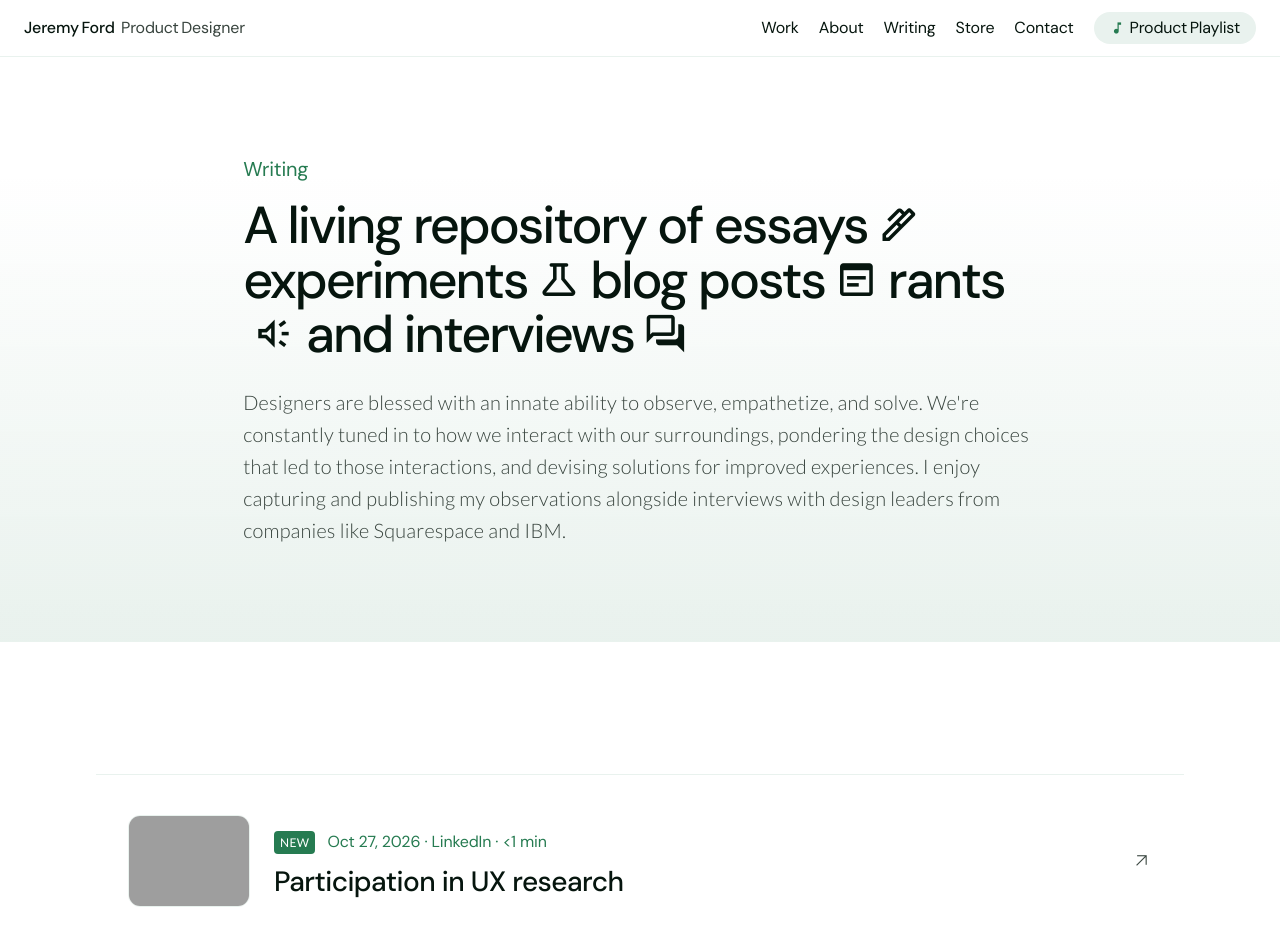
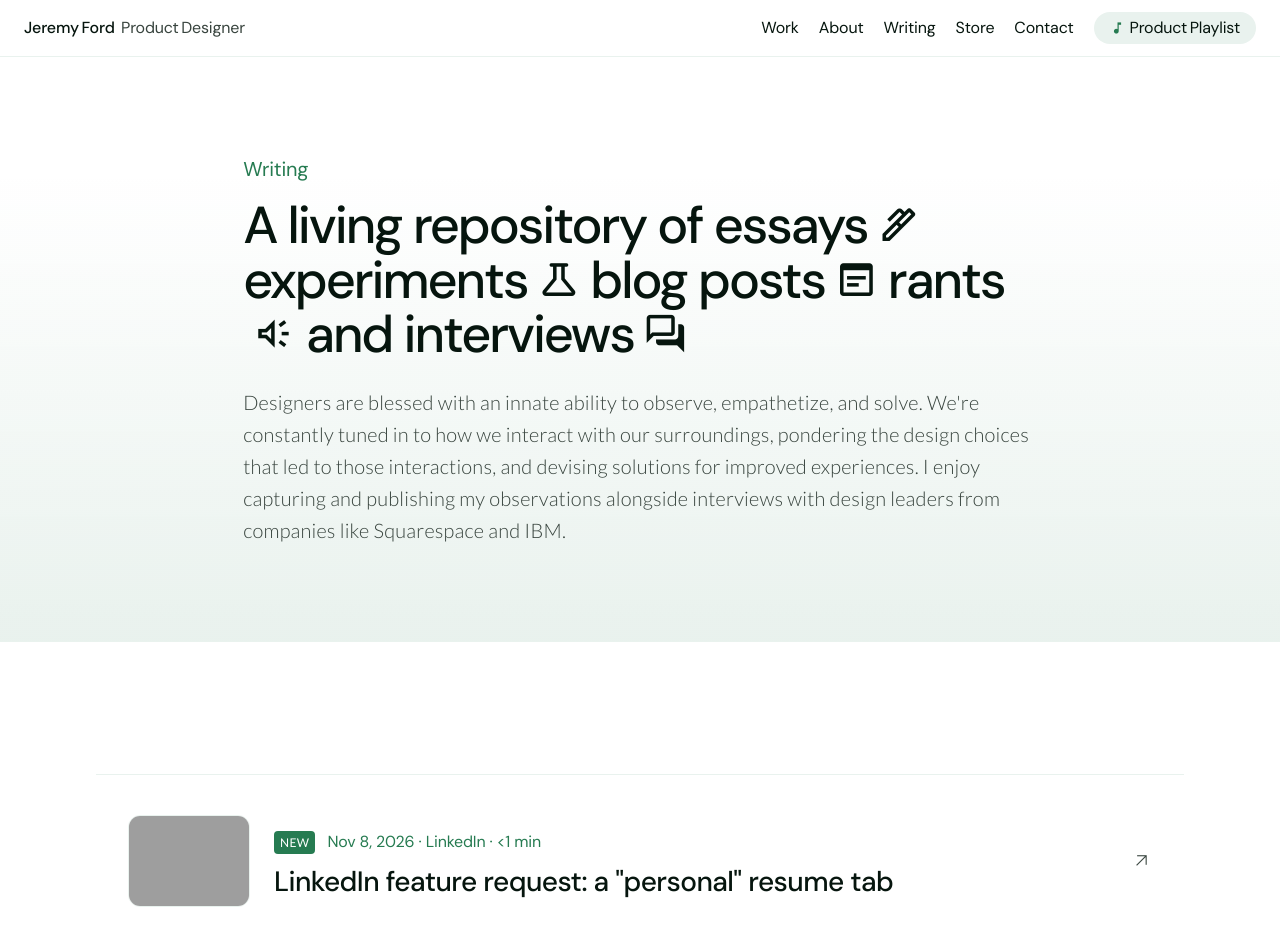
Before and after one commit to jereford/jeremy-ford, a website: page writing.html in a window 1280 px wide. Shown: the top 945 px of the page. Drawn offline with nearby package versions, Linux system fonts and the light colour scheme; grey boxes are pictures that could not be loaded; a web font is replaced by a local one.

Commit message:
new writing

```diff
--- a/writing.html
+++ b/writing.html
@@ -58,13 +58,23 @@
         <div class="project fade-in" style="padding-top: 3rem;"> <!-- START DIV PROJECT -->
           <div class="project_title writing"> <!-- START PROJECT TITLE -->
               <ul class="writing-list">
+                <a href="https://lnkd.in/p/eP-NHxkm" target="_blank">
+                  <li style="border-bottom: 0px;">
+                    <img src="images/writing/writing-generic-thumb.png">
+                    <div>
+                      <span class="inline-new-badge">New</span>
+                      <span class="footnote-date">Nov 8, 2026 &#183; LinkedIn &#183; <1 min</span>
+                      <h3>LinkedIn feature request: a "personal" resume tab</h3>
+                    </div>
+                    <span class="material-symbols-outlined">arrow_outward</span>
+                  </li>
+                </a>
                 <a href="https://lnkd.in/p/ekUiDvSf" target="_blank">
                   <li style="border-bottom: 0px;">
                     <img src="images/writing/writing-103126-uxr-participation.png">
                     <div>
-                      <span class="inline-new-badge">New</span>
                       <span class="footnote-date">Oct 27, 2026 &#183; LinkedIn &#183; <1 min</span>
-                      <h3>Participation in UX research</h3>
+                      <h3>Participation in UX research has a surprising benefit</h3>
                     </div>
                     <span class="material-symbols-outlined">arrow_outward</span>
                   </li>
```
